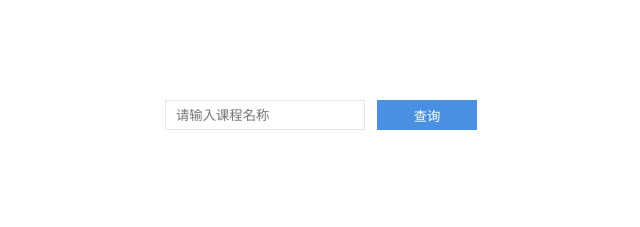
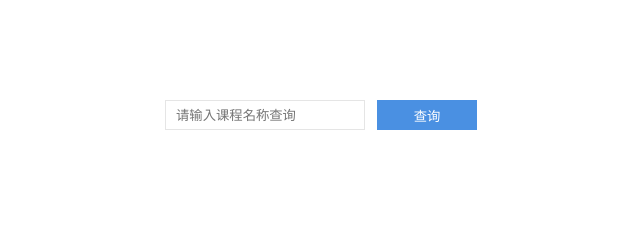
Before and after one commit to danmy138/danmy-sit, a plain HTML site: page Danmy/index.html in a window 1280 px wide. Shown: the top 227 px of the page, 275-915 px from the left. Drawn offline with Linux system fonts and the light colour scheme.

Commit message:
修改提示文案

```diff
--- a/Danmy/index.html
+++ b/Danmy/index.html
@@ -8,7 +8,7 @@
 </head>
 <body>
     <div class="input-search">
-        <input type="text" placeholder="请输入课程名称">
+        <input type="text" placeholder="请输入课程名称查询">
         <button class="search">查询</button>
     </div>
     <div class="wrap-box">
```
